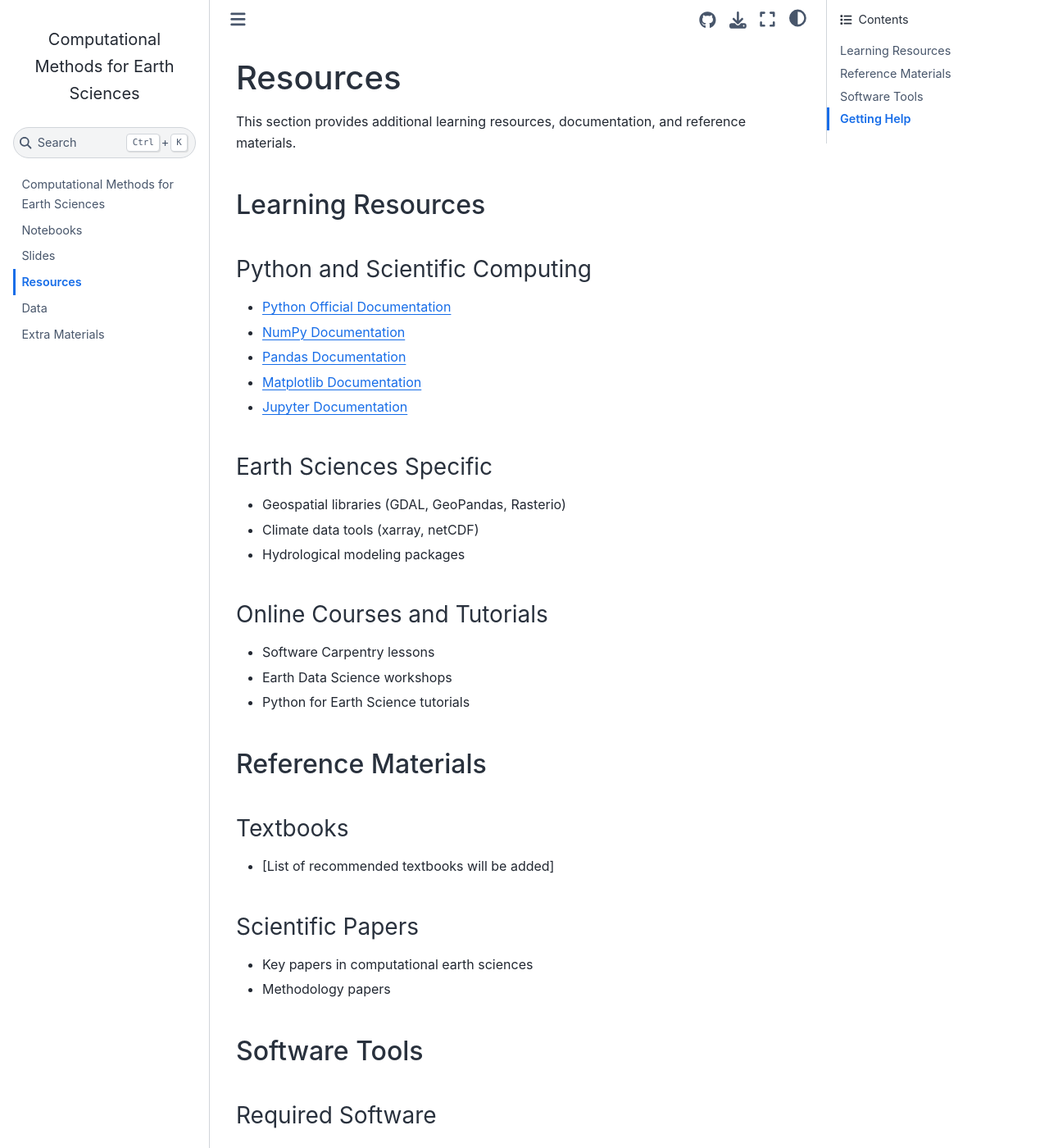
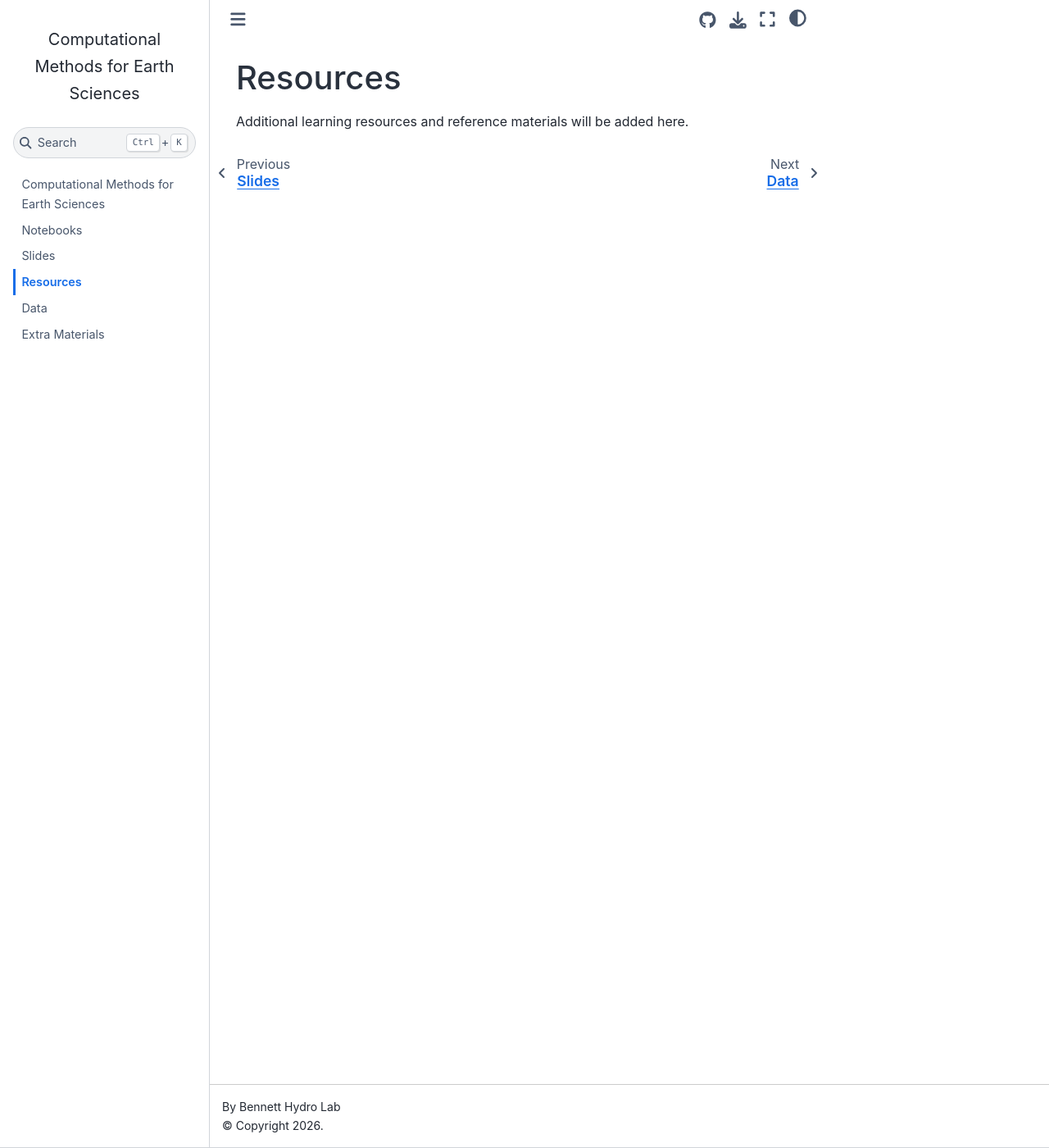
Before and after one commit to hwrs640/computational_methods_course_hyousefi, a Jupyter Book: the page built from resources/index.md, in a window 1280 px wide and 1400 px high. Shown: the whole window at 82% size. Built offline with Jupyter Book 1.0.4 settings and Sphinx 7.4.7 and the Sphinx Book theme 1.1.4, drawn with Linux system fonts in a browser that asks for light colours; some of the changed text lies outside the part shown.

Commit message:
Remove example content and simplify index pages to blank slate
Co-authored-by: arbennett <7518706+arbennett@users.noreply.github.com>

```diff
--- a/resources/index.md
+++ b/resources/index.md
@@ -1,56 +1,3 @@
 # Resources
 
-This section provides additional learning resources, documentation, and reference materials.
-
-## Learning Resources
-
-### Python and Scientific Computing
-
-- [Python Official Documentation](https://docs.python.org/)
-- [NumPy Documentation](https://numpy.org/doc/)
-- [Pandas Documentation](https://pandas.pydata.org/docs/)
-- [Matplotlib Documentation](https://matplotlib.org/stable/index.html)
-- [Jupyter Documentation](https://jupyter.org/documentation)
-
-### Earth Sciences Specific
-
-- Geospatial libraries (GDAL, GeoPandas, Rasterio)
-- Climate data tools (xarray, netCDF)
-- Hydrological modeling packages
-
-### Online Courses and Tutorials
-
-- Software Carpentry lessons
-- Earth Data Science workshops
-- Python for Earth Science tutorials
-
-## Reference Materials
-
-### Textbooks
-
-- [List of recommended textbooks will be added]
-
-### Scientific Papers
-
-- Key papers in computational earth sciences
-- Methodology papers
-
-## Software Tools
-
-### Required Software
-
-- Python 3.x
-- Jupyter Notebook/Lab
-- Git for version control
-
-### Recommended Packages
-
-- NumPy, Pandas, Matplotlib
-- SciPy, Scikit-learn
-- Geospatial packages (GeoPandas, Cartopy)
-
-## Getting Help
-
-- Course discussion forums
-- Office hours
-- Online communities (Stack Overflow, GitHub)
+Additional learning resources and reference materials will be added here.
```
Also changed, not shown: data/index.md (+1 -43 lines), data/sample_climate_data.md (deleted, +0 -14 lines), extras/index.md (+1 -45 lines), intro.md (+6 -29 lines), notebooks/index.md (+1 -30 lines), slides/index.md (+1 -25 lines), 2 other files.
